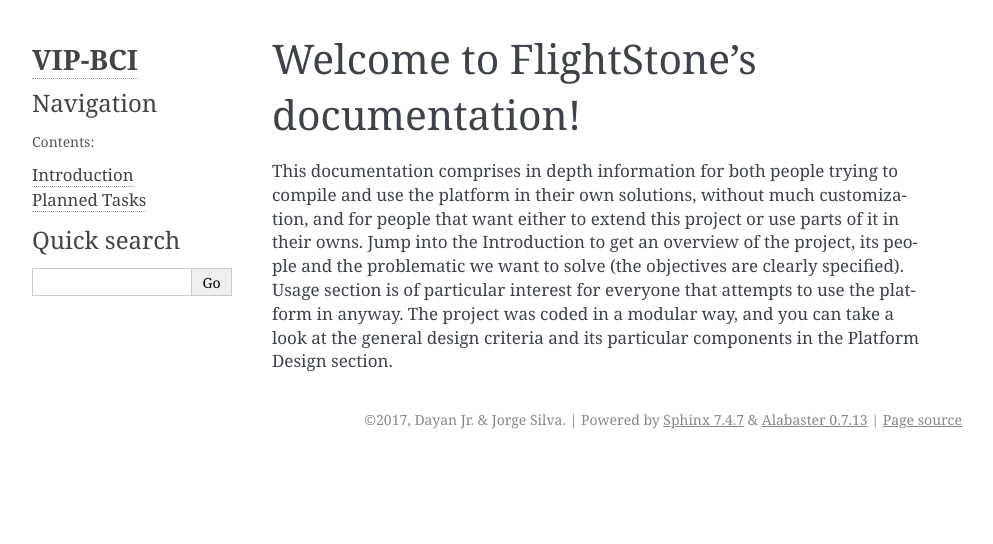
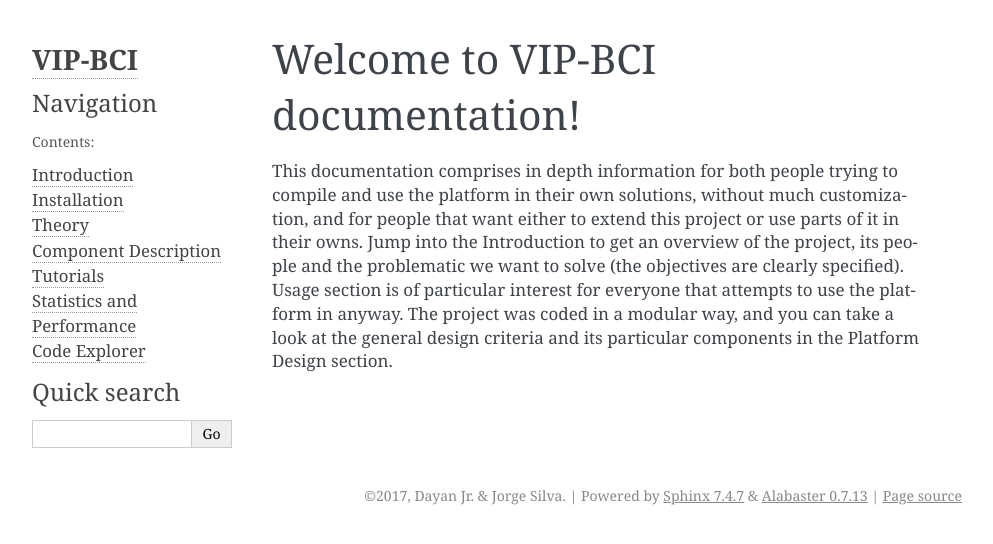
Before and after one commit to JorgeluissilvaC/VIPproject, a Sphinx documentation site: the page built from docs/index.rst, in a window 1280 px wide. Shown: the top 544 px of the page, without its empty margins (148-1141 px from the left). Built offline with Sphinx 7.4.7, drawn with Linux system fonts in a browser that asks for light colours.

Commit message:
Created component tree

```diff
--- /dev/null
+++ b/docs/cmp_description.rst
@@ -0,0 +1,4 @@
+VIP-BCI Component Description
+=============================
+
+*HELLO Component Description*
--- /dev/null
+++ b/docs/explorer.rst
@@ -0,0 +1,4 @@
+VIP-BCI Code Explorer
+=====================
+
+*HELLO CODE EXPLORER*
--- a/docs/index.rst
+++ b/docs/index.rst
@@ -3,7 +3,7 @@
    You can adapt this file completely to your liking, but it should at least
    contain the root `toctree` directive.
 
-Welcome to FlightStone's documentation!
+Welcome to VIP-BCI documentation!
 =======================================
 
 .. toctree::
@@ -12,6 +12,11 @@ Welcome to FlightStone's documentation!
    :hidden:
 
    Introduction <introduction>
-   Planned Tasks <planned_tasks>
+   Installation <installation>
+   Theory <theory>
+   Component Description <cmp_description>
+   Tutorials <tutorials>
+   Statistics and Performance <stats>
+   Code Explorer <explorer>
 
 This documentation comprises in depth information for both people trying to compile and use the platform in their own solutions, without much customization, and for people that want either to extend this project or use parts of it in their owns. Jump into the Introduction to get an overview of the project, its people and the problematic we want to solve (the objectives are clearly specified). Usage section is of particular interest for everyone that attempts to use the platform in anyway. The project was coded in a modular way, and you can take a look at the general design criteria and its particular components in the Platform Design section.
--- a/docs/introduction.rst
+++ b/docs/introduction.rst
@@ -1,4 +1,4 @@
-FlightStone Introduction
-========================
+VIP-BCI Introduction
+====================
 
 *HELLO INTRODUCTION*
--- /dev/null
+++ b/docs/stats.rst
@@ -0,0 +1,4 @@
+VIP-BCI Statistics and Performance
+==================================
+
+*HELLO INTRODUCTION*
--- /dev/null
+++ b/docs/theory.rst
@@ -0,0 +1,4 @@
+VIP-BCI Theory
+==============
+
+*HELLO INTRODUCTION*
--- /dev/null
+++ b/docs/tutorials.rst
@@ -0,0 +1,4 @@
+VIP-BCI Tutorials
+=================
+
+*HELLO INTRODUCTION*
```
Also changed, not shown: docs/installation.rst (renamed from docs/planned_tasks.rst).
